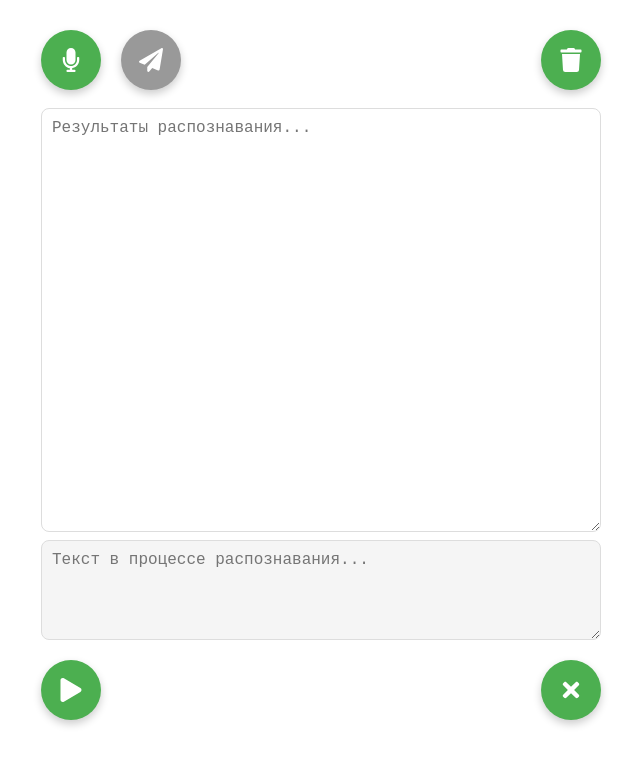
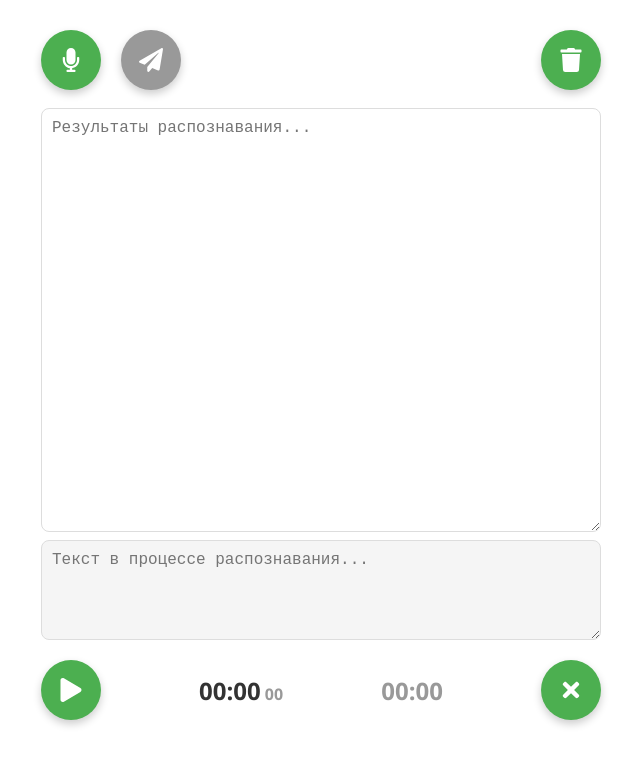
Before and after one commit to gitpshub/vn, a React (Vite) app: page / in a window 1280 px wide. Shown: the top 766 px of the page, without its empty margins (319-959 px from the left). Built offline with nearby package versions, Linux system fonts and the light colour scheme.

Commit message:
feat: add draft timer refactor - 3

```diff
--- a/src/App.tsx
+++ b/src/App.tsx
@@ -5,11 +5,9 @@ import {
   FaMicrophoneSlash,
   FaPaperPlane,
   FaTrash,
-  FaPlay,
-  FaTimes,
-  FaPause,
 } from 'react-icons/fa';
 import ErrorForm from './components/ErrorForm';
+import Timer from './components/Timer';
 
 const App = () => {
   const saveToLocalStorage = (text: string) => {
@@ -19,7 +17,6 @@ const App = () => {
   const [text, setText] = useState(localStorage.getItem('finalText') || '');
   const [interimText, setInterimText] = useState('');
   const [submitting, setSubmitting] = useState(false);
-  const [isTimerRun, setIsTimerRun] = useState(false);
 
   const handleFinalResult = useCallback((result: string) => {
     setText((prev) => {
@@ -84,12 +81,6 @@ const App = () => {
 
   const submitDisabled = submitting || !text || listening;
 
-  const toggleTimer = () => {
-    setIsTimerRun(!isTimerRun);
-  };
-
-  const resetTimer = () => {};
-
   return (
     <div className='main'>
       {error != null && <ErrorForm error={error} />}
@@ -146,26 +137,7 @@ const App = () => {
               backgroundColor: '#f5f5f5',
             }}
           />
-          <div className='timer'>
-            <button
-              className={isTimerRun ? 'animate' : ''}
-              onClick={toggleTimer}
-              style={{
-                backgroundColor: isTimerRun ? '#ff4444' : '#4CAF50',
-              }}
-            >
-              {isTimerRun ? <FaPause /> : <FaPlay />}
-            </button>
-            <button
-              onClick={resetTimer}
-              style={{
-                backgroundColor: '#4CAF50',
-                marginLeft: 'auto',
-              }}
-            >
-              <FaTimes />
-            </button>
-          </div>
+          <Timer />
         </>
       )}
     </div>
--- /dev/null
+++ b/src/components/Timer.tsx
@@ -0,0 +1,144 @@
+import { useState, useEffect, useCallback } from 'react';
+import { FaPlay, FaPause, FaTimes } from 'react-icons/fa';
+
+const Timer = () => {
+  // Состояния
+  const [isTimerRun, setIsTimerRun] = useState(() => {
+    const savedStatus = localStorage.getItem('timerRunning');
+    return savedStatus ? JSON.parse(savedStatus) : false;
+  });
+
+  const [startTime, setStartTime] = useState(() => {
+    const savedTime = localStorage.getItem('timerStartTime');
+    return savedTime ? parseInt(savedTime, 10) : null;
+  });
+
+  // Сохраняем состояние в localStorage
+  useEffect(() => {
+    localStorage.setItem('timerRunning', JSON.stringify(isTimerRun));
+  }, [isTimerRun]);
+
+  useEffect(() => {
+    if (startTime !== null) {
+      localStorage.setItem('timerStartTime', startTime.toString());
+    } else {
+      localStorage.removeItem('timerStartTime');
+    }
+  }, [startTime]);
+
+  // Вычисляем прошедшее время
+  const getElapsedTime = useCallback((start: number | null) => {
+    if (!start) return 0;
+    const now = Date.now();
+    return now - start;
+  },[]);
+
+  const [elapsedTime, setElapsedTime] = useState(getElapsedTime(startTime));
+
+  // Обновляем время каждую секунду
+  useEffect(() => {
+    let interval = undefined;
+
+    if (isTimerRun) {
+      setElapsedTime(getElapsedTime(startTime)); // сразу обновляем
+      interval = setInterval(() => {
+        setElapsedTime(getElapsedTime(startTime));
+      }, 1000);
+    }
+
+    return () => clearInterval(interval);
+  }, [isTimerRun, getElapsedTime, startTime]);
+
+  // Форматируем время с разными стилями для mm:ss
+  const formatTime = (ms: number) => {
+    const totalSeconds = Math.floor(ms / 1000);
+    const hours = String(Math.floor(totalSeconds / 3600)).padStart(2, '0');
+    const minutes = String(Math.floor((totalSeconds % 3600) / 60)).padStart(
+      2,
+      '0'
+    );
+    const seconds = String(totalSeconds % 60).padStart(2, '0');
+
+    return (
+      <>
+        <span style={{ fontSize: '24px', fontWeight: 'bold', color: '#333' }}>{`${hours}:${minutes}`}</span>
+        <span style={{ fontSize: '16px', fontWeight: 'bold', color: '#999', marginLeft: '4px' }}>{seconds}</span>
+      </>
+    );
+  };
+
+  const formatRoundedTime = (ms: number) => {
+    const totalMinutes = Math.ceil((ms / 1000 / 60) / 15) * 15;
+    const hours = String(Math.floor(totalMinutes / 60)).padStart(2, '0');
+    const minutes = String(totalMinutes % 60).padStart(2, '0');
+
+    return (
+      <span style={{ fontSize: '24px', fontWeight: 'bold', color: '#999', marginLeft: 'auto' }}>
+        {hours}:{minutes}
+      </span>
+    );
+  };
+
+  // Управление таймером
+  const toggleTimer = () => {
+    if (!isTimerRun) {
+      const now = Date.now();
+      setStartTime(now);
+      setIsTimerRun(true);
+    } else {
+      setIsTimerRun(false);
+      setStartTime(null);
+    }
+  };
+
+  const resetTimer = () => {
+    setIsTimerRun(false);
+    setStartTime(null);
+    setElapsedTime(0);
+  };
+
+  return (
+    <div
+      className='timer'
+      style={{ display: 'flex', justifyContent: 'space-between', alignItems: 'center', gap: '10px' }}
+    >
+      <button
+        className={isTimerRun ? 'animate' : ''}
+        onClick={toggleTimer}
+        style={{
+          backgroundColor: isTimerRun ? '#ff4444' : '#4CAF50',
+        //   border: 'none',
+        //   padding: '8px',
+        //   borderRadius: '4px',
+        }}
+      >
+        {isTimerRun ? <FaPause /> : <FaPlay />}
+      </button>
+
+      {/* Отображение времени с разными цветами */}
+      <span
+        style={{ userSelect: 'none' }}
+      >
+        {formatTime(elapsedTime)}
+      </span>
+
+      <span
+        style={{ fontSize: '18px', fontWeight: 'bold', userSelect: 'none' }}
+      >
+        {formatRoundedTime(elapsedTime)}
+      </span>
+
+      <button
+        onClick={resetTimer}
+        style={{
+          backgroundColor: '#4CAF50',
+        //   marginLeft: 'auto'
+         }}
+      >
+        <FaTimes />
+      </button>
+    </div>
+  );
+};
+
+export default Timer;
```
